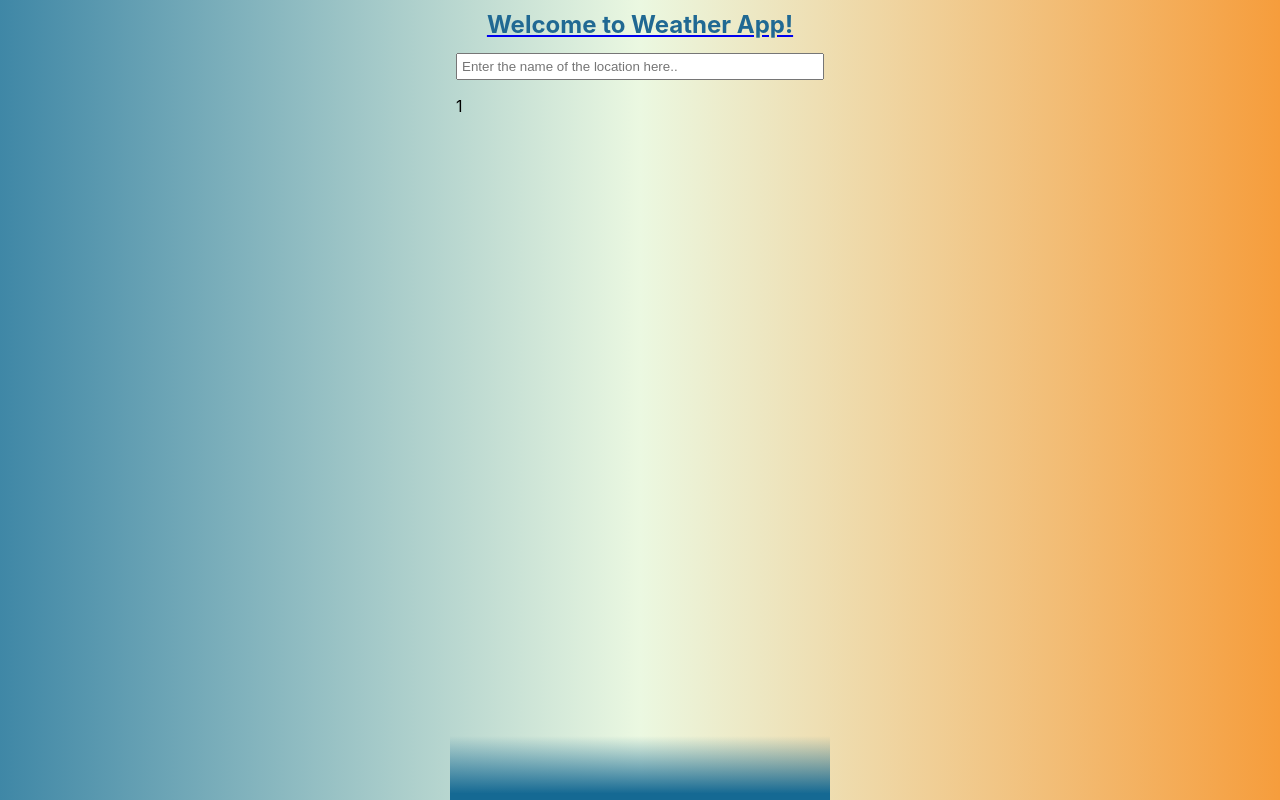
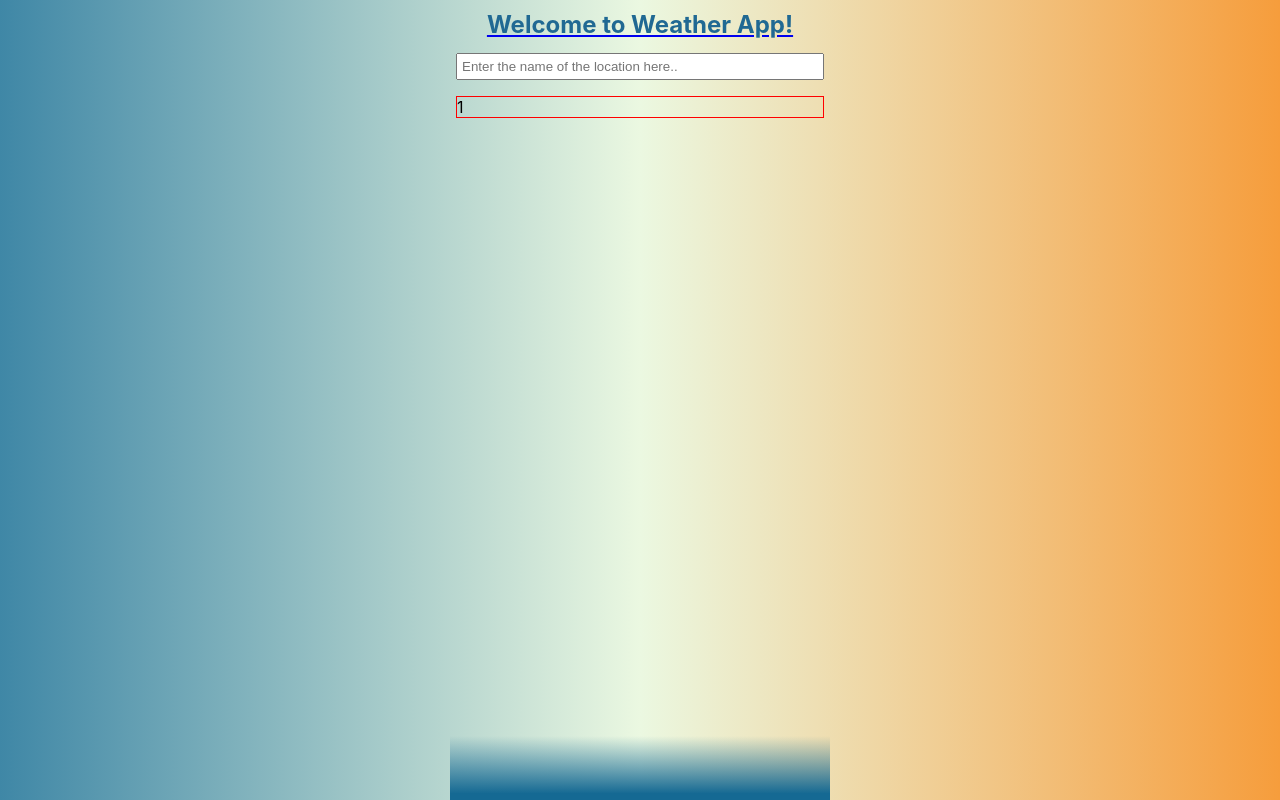
Before and after one commit to itashdv/weather-app, a React (Create React App) app: page /locations/1 in a window 1280 px wide. Built offline with nearby package versions, Linux system fonts and the light colour scheme; no server answers.

Commit message:
Backup commit

```diff
--- /dev/null
+++ b/src/components/feature/city/index.tsx
@@ -0,0 +1,24 @@
+import { useParams } from 'react-router-dom';
+import { useContext } from 'react';
+
+import { AppContext } from '../../../context';
+
+import * as Styled from './styles';
+
+export const City = () => {
+  const { locationId } = useParams();
+
+  const { locations } = useContext(AppContext);
+
+  console.log(locations);
+
+  const location = locations.find(location => location.id === locationId);
+
+  console.log(location);
+
+  return (
+    <Styled.City>
+      { locationId }
+    </Styled.City>
+  );
+}
--- /dev/null
+++ b/src/components/feature/city/styles.ts
@@ -0,0 +1,5 @@
+import styled from 'styled-components';
+
+export const City = styled.div`
+  border: 1px solid red;
+`;
--- a/src/index.tsx
+++ b/src/index.tsx
@@ -5,20 +5,11 @@ import {
   createBrowserRouter,
   RouterProvider,
   Navigate,
-  useParams,
 } from 'react-router-dom';
 
 import App from './App';
-import { ErrorPage, Locations } from './components';
+import { ErrorPage, Locations, City } from './components';
 import './index.css';
-
-const Location = () => {
-  const { locationId } = useParams();
-
-  return (
-    <div>{ locationId }</div>
-  );
-}
 
 const router = createBrowserRouter([
   {
@@ -36,7 +27,7 @@ const router = createBrowserRouter([
       },
       {
         path: 'locations/:locationId',
-        element: <Location />,
+        element: <City />,
       },
     ],
   },
```
Also changed, not shown: src/components/index.ts (+7 -5 lines).
